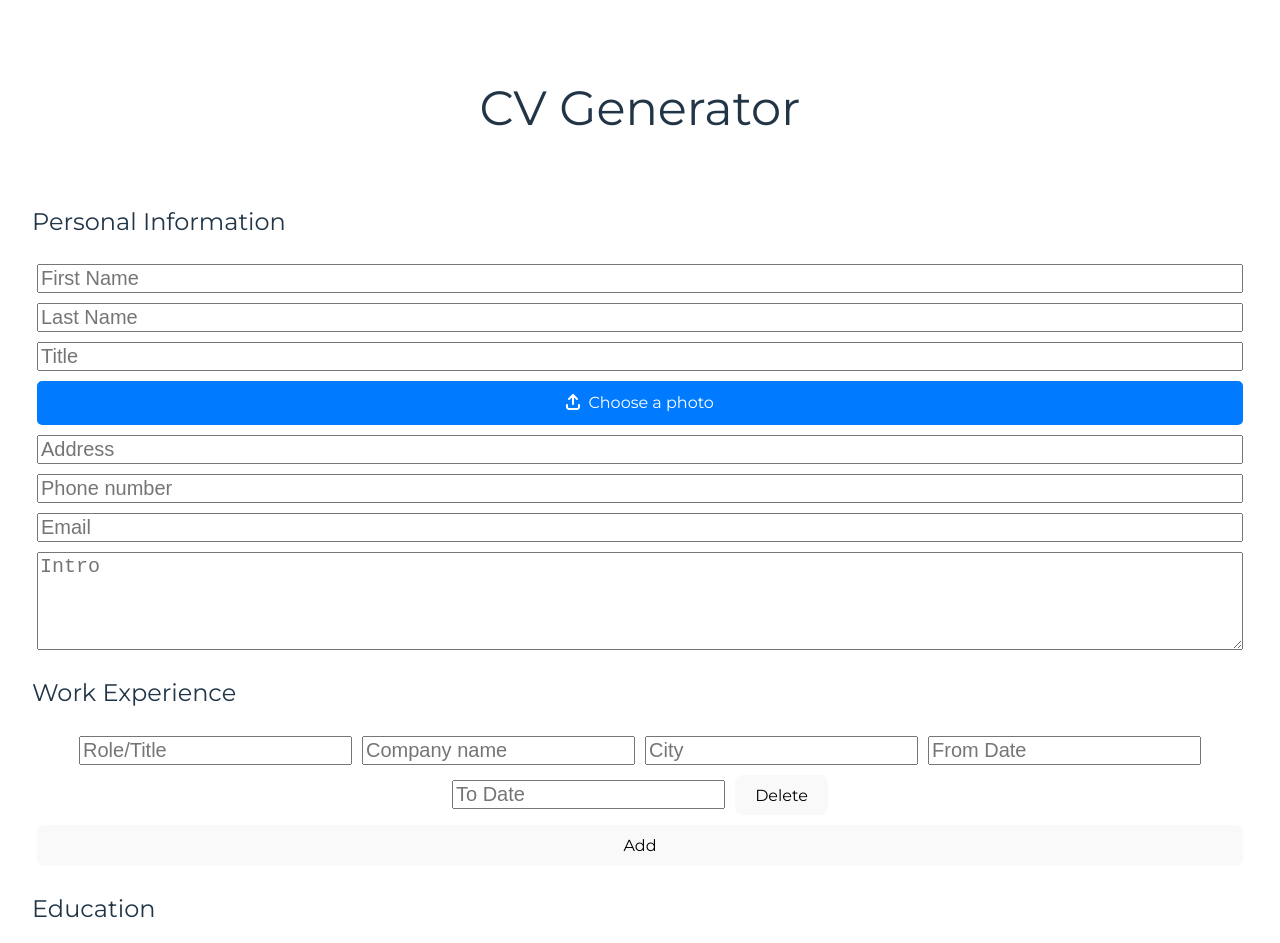
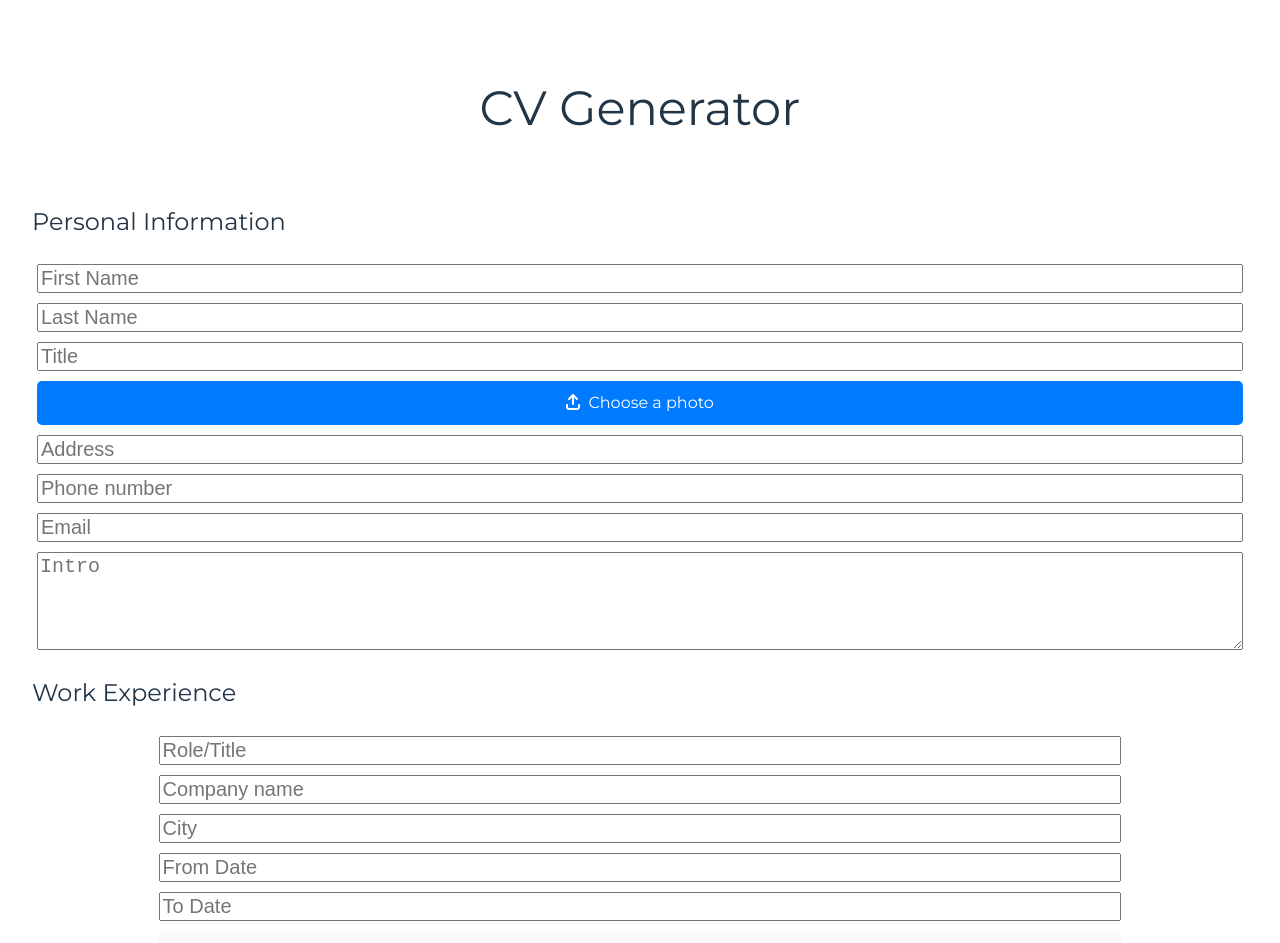
Before and after one commit to manny53365/cv-application, a React app: page / in a window 1280 px wide. Shown: the top 943 px of the page. Built offline with nearby package versions, Linux system fonts and the light colour scheme; the HTML template or start-up script is replaced by a standard one.

Commit message:
added styling to the job component

```diff
--- a/src/components/cvform/pages/experience/Job.jsx
+++ b/src/components/cvform/pages/experience/Job.jsx
@@ -1,6 +1,8 @@
 import { Button } from "../../../Button";
 import { Input } from "../../../Input";
 import PropTypes from 'prop-types';
+
+import '../../../../styles/Job.css';
 
 export const Job = ({ id, job, onChange, onDelete }) => {
   return (
--- /dev/null
+++ b/src/styles/Job.css
@@ -0,0 +1,7 @@
+.job {
+    display: inherit;
+    flex-direction: inherit;
+    justify-content: center;
+    width: 80%;
+    margin: 0 10%;
+}
```
